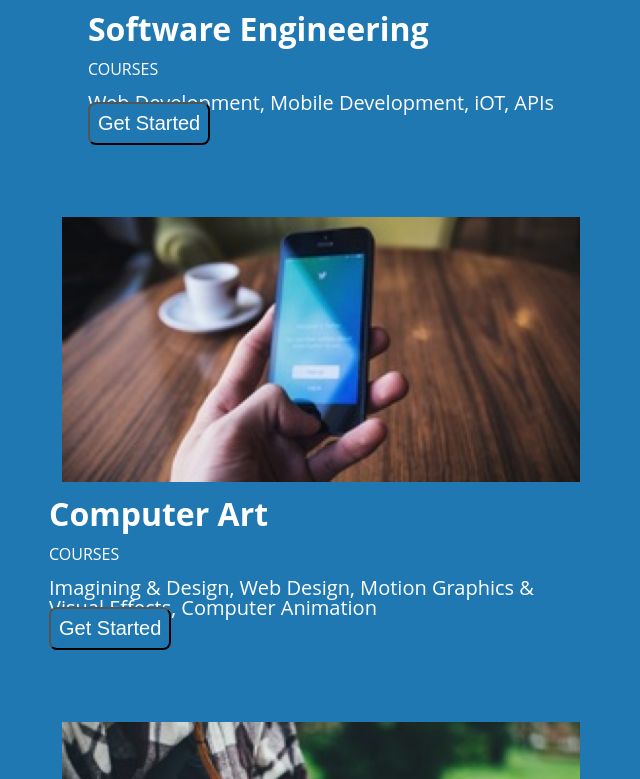
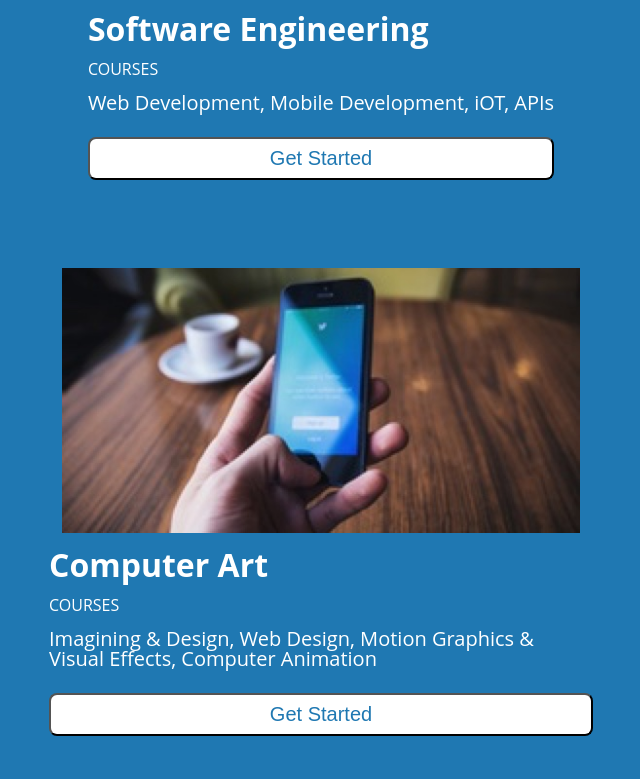
Before and after one commit to rpartap/Colmar-Academy, a plain HTML site: page index.html in a window 768 px wide. Shown: the part 3781-4560 px from the top of the page, without its empty margins (55-695 px from the left). Drawn offline with Linux system fonts and the light colour scheme; a web font is replaced by a local one.

Commit message:
Finish code

```diff
--- a/resources/css/style.css
+++ b/resources/css/style.css
@@ -378,8 +378,6 @@ button:hover {
   padding: 8px;
   margin-bottom: 8px;
   align-items: flex-end;
-  position: absolute;
-  bottom: 0;
 }
 
 button:hover {
@@ -727,6 +725,26 @@ footer {
     background-color: #1F78B2;
   }
 
+  .engineering button, .computer button, .design button, .data button, .business button, .marketing button {
+    background-color: white;
+    color: #1F78B2;
+    width: auto;
+    font-size: 1.25rem;
+    border-radius: 8px;
+    padding: 8px;
+    margin-bottom: 8px;
+    align-items: flex-end;
+  }
+
+  button:hover {
+    background-color: #FFB40D;
+    color: black;
+    transition-property: background-color, color;
+    transition-duration: 0.2s;
+    transition-timing-function: linear;
+    transition-delay: 0.2s;
+  }
+
   .engineering-image, .computer-image, .design-image, .data-image, .business-image, .marketing-image {
     width: 90%;
     align-self: center;
```
